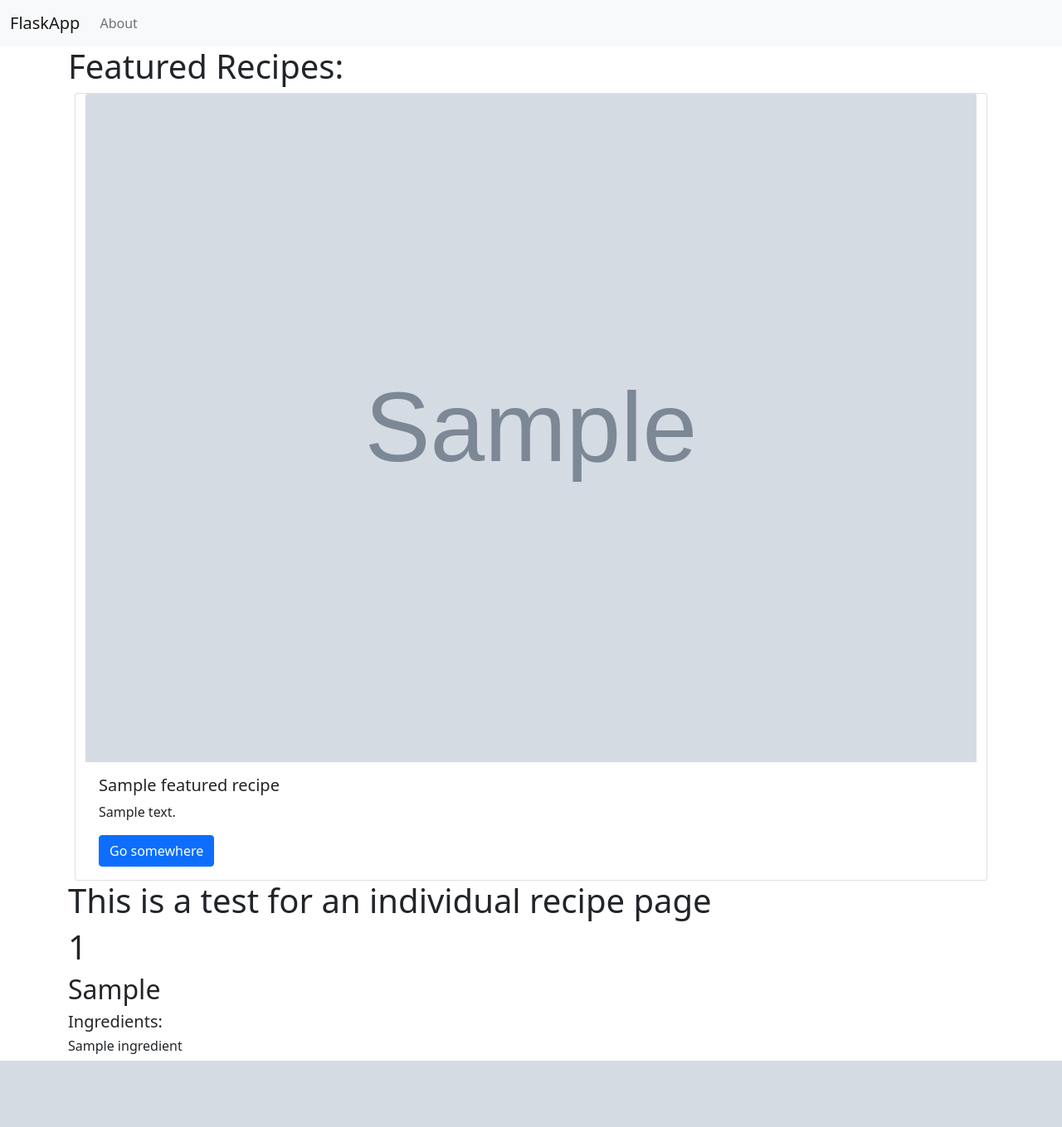
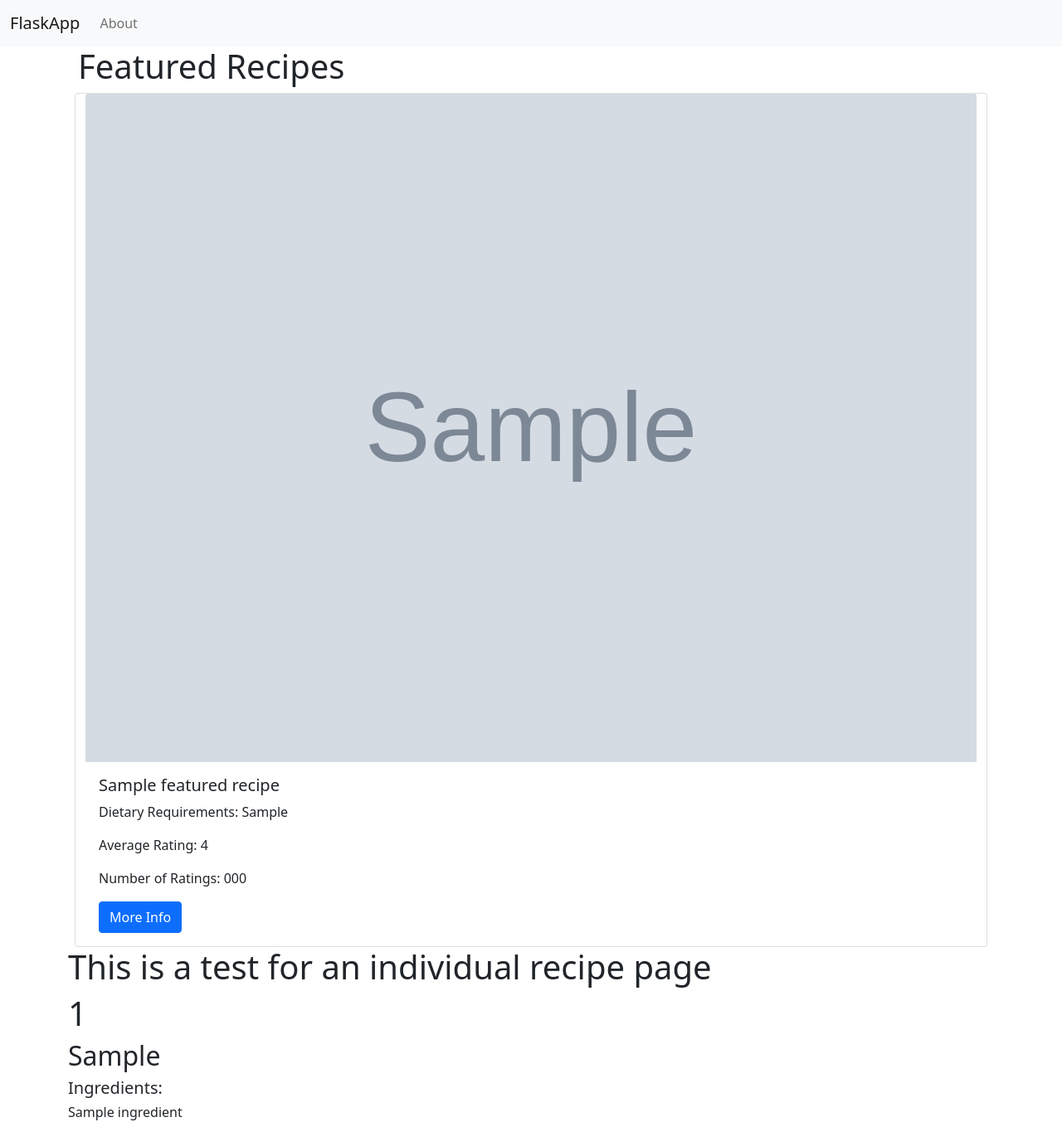
Before and after one commit to JHoweWowe/Honours-Project-Code, a Flask app: template templates/recipe.html in a window 1280 px wide. Shown: the whole page at 83% size. Before the commit the page ends 1279 px from the top, so only its background shows below. Run offline with Flask 2, Linux system fonts and the light colour scheme; the template is opened without the code that fills it: most values are stand-ins (such as "Sample title", 1, 10 or a date in 2020); grey boxes marked "Sample" are stand-in pictures; some libraries are stand-ins or nearby versions.

Commit message:
Create rough draft for featured recipes feature

```diff
--- a/app.py
+++ b/app.py
@@ -7,12 +7,10 @@ import json
 app = Flask(__name__)
 mongo = PyMongo(app, uri="mongodb://localhost:27017/honours-proj-website-recipes")
 
-# THIS IS DEFINITELY NOT GOOD PRACTICE - POSSIBLY BASED ON RANKING AND DIETARY REQUIREMENTS???
-featured_recipes_data = list(mongo.db.bbcgoodfood.aggregate([
-    {"$sample": {"size": 3}}, # Just a test
-]))
+# THIS IS DEFINITELY NOT GOOD PRACTICE - POSSIBLY BASED ON HIGHEST RANKING AND DIETARY REQUIREMENTS???
+featured_recipes_data = list(mongo.db.bbcgoodfood.find({'average_rating': { '$gt': 4.4, '$lt': 5}}).sort('number_of_ratings', -1).limit(3))
 
-@app.route('/')
+@app.route('/', methods=['GET'])
 def index():
     return render_template('index.html', featured_recipes_data = featured_recipes_data)
 
--- a/templates/base.html
+++ b/templates/base.html
@@ -31,18 +31,22 @@
 
     <!-- FEATURED RECIPES -->
     <div class="container" id="featured-recipes-container">
-        <h1>Featured Recipes:</h1>
         <div class="row" style="margin: 0px auto">
+            {% if featured_recipes_data | length > 0 %}
+            <h1>Featured Recipes</h1>
                 {% for d in featured_recipes_data %}
                 <div class="col-md card" style="margin: 0px 8px">
                     <img class="card-img-top" src="{{ d.image_url }}" alt="{{ d.description }}">
                     <div class="card-body">
                         <h5 class="card-title">{{ d.title }}</h5>
-                    <p class="card-text">{{ d.description }}</p>
-                    <a href="{{ url_for('view_recipe', id = d._id) }}" class="btn btn-primary">Go somewhere</a>
+                        <p class="card-text">Dietary Requirements: {{ d.dietary_requirements }}</p>
+                        <p class="card-text">Average Rating: {{ d.average_rating }}</p>
+                        <p class="card-text">Number of Ratings: {{ d.number_of_ratings }}</p>
+                        <a href="{{ url_for('view_recipe', id = d._id) }}" class="btn btn-primary">More Info</a>
                     </div>
                 </div>
                 {% endfor %}
+            {% endif %}
         </div>
     </div>
 
```
Also changed, not shown: web_scrapping_module.py (+10 -0 lines). Lines whose indentation alone changed are shown as unchanged.
